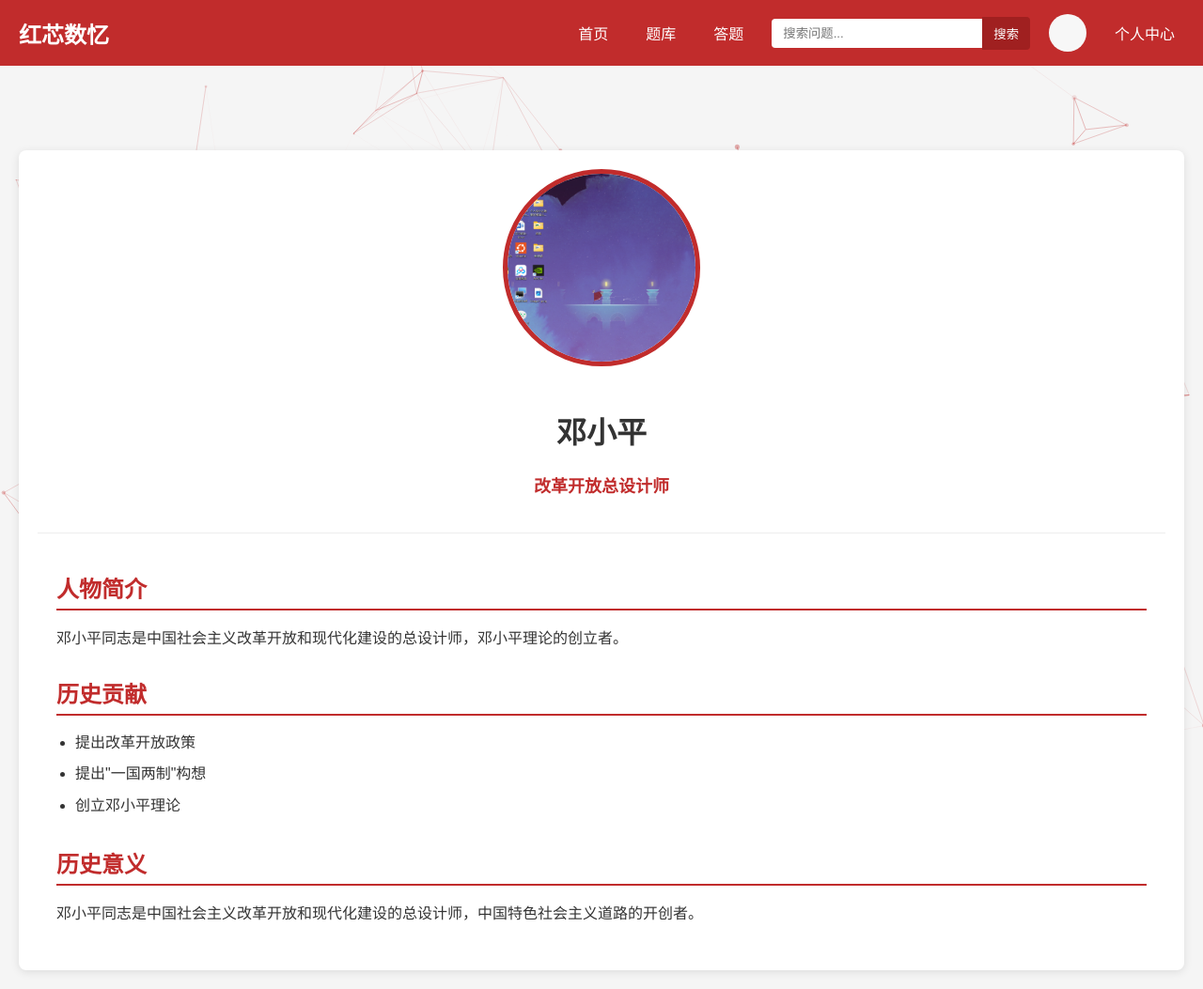
After one commit to Frisk239/hongxinshuyi, a Flask app: page /events/2 in a window 1280 px wide. The commit adds this page. Shown: the whole page at 94% size. Run offline with Flask 3, Linux system fonts and the light colour scheme.

Commit message:
添加了events页面

```diff
--- a/app.py
+++ b/app.py
@@ -1,14 +1,8 @@
 from flask import Flask, render_template, request, jsonify, redirect, url_for, session, g
-from werkzeug.security import generate_password_hash, check_password_hash
 import sqlite3
 import os
 from openai import OpenAI
-from dotenv import load_dotenv
-
-load_dotenv()
-
 app = Flask(__name__)
-app.secret_key = os.getenv('SECRET_KEY') or 'dev-secret-key'
 
 # 初始化数据库
 from database import get_db, init_app
@@ -25,17 +19,21 @@ def login():
             'SELECT * FROM users WHERE username = ?', (username,)
         ).fetchone()
 
-        if user and check_password_hash(user['password'], password):
+        if user is None:
+            return '用户不存在', 401
+        if user['password'] == password:
             session['user_id'] = user['id']
+            session['username'] = user['username']
+            session['avatar_path'] = user['avatar_path'] or 'static/image/default_touxiang.png'
             return redirect(url_for('index'))
-        return 'Invalid username or password', 401
+        return '密码错误', 401
     return render_template('login.html')
 
 @app.route('/register', methods=['GET', 'POST'])
 def register():
     if request.method == 'POST':
         username = request.form['username']
-        password = generate_password_hash(request.form['password'])
+        password = request.form['password']
         avatar = request.files.get('avatar')
 
         db = get_db()
@@ -63,14 +61,73 @@ def logout():
 @app.route('/')
 def index():
     db = get_db()
-    # 示例英雄数据 - 实际应从数据库获取
     heroes = [
-        {'id': 1, 'name': '毛泽东', 'description': '伟大的无产阶级革命家', 'image': 'image/image1.png'},
-        {'id': 2, 'name': '邓小平', 'description': '改革开放总设计师', 'image': 'image/image2.png'},
-        {'id': 3, 'name': '周恩来', 'description': '人民的好总理', 'image': 'image/image3.png'},
-        {'id': 4, 'name': '朱德', 'description': '红军之父', 'image': 'image/image4.png'}
+        {
+            'id': 1,
+            'name': '毛泽东',
+            'description': '伟大的无产阶级革命家',
+            'image': 'image/image1.png',
+            'contributions': [
+                '领导中国人民取得新民主主义革命胜利',
+                '创立毛泽东思想',
+                '建立中华人民共和国'
+            ],
+            'significance': '毛泽东同志是伟大的马克思主义者，是中国共产党、中国人民解放军和中华人民共和国的主要创立者之一'
+        },
+        {
+            'id': 2,
+            'name': '邓小平',
+            'description': '改革开放总设计师',
+            'image': 'image/image2.png',
+            'contributions': [
+                '提出改革开放政策',
+                '提出"一国两制"构想',
+                '创立邓小平理论'
+            ],
+            'significance': '邓小平同志是中国社会主义改革开放和现代化建设的总设计师，邓小平理论的创立者'
+        },
+        {
+            'id': 3,
+            'name': '周恩来',
+            'description': '人民的好总理',
+            'image': 'image/image3.png',
+            'contributions': [
+                '新中国外交事业的主要奠基者',
+                '提出和平共处五项原则',
+                '为国家建设和发展做出卓越贡献'
+            ],
+            'significance': '周恩来同志是中国共产党、中华人民共和国和中国人民解放军的主要领导人之一，深受人民爱戴'
+        },
+        {
+            'id': 4,
+            'name': '朱德',
+            'description': '红军之父',
+            'image': 'image/image4.png',
+            'contributions': [
+                '中国人民解放军的主要缔造者之一',
+                '参与领导南昌起义',
+                '为革命战争胜利做出重大贡献'
+            ],
+            'significance': '朱德同志是伟大的马克思主义者，无产阶级革命家、政治家和军事家，中国共产党、中国人民解放军和中华人民共和国的主要领导人之一'
+        }
     ]
     return render_template('index.html', heroes=heroes)
+
+@app.route('/events/1')
+def mao():
+    return render_template('events/mao.html')
+
+@app.route('/events/2')
+def deng():
+    return render_template('events/deng.html')
+
+@app.route('/events/3')
+def zhou():
+    return render_template('events/zhou.html')
+
+@app.route('/events/4')
+def zhu():
+    return render_template('events/zhu.html')
 
 @app.route('/questions')
 def questions():
@@ -118,7 +175,10 @@ def submit_answer():
 @app.route('/api/chat', methods=['POST'])
 def chat():
     data = request.get_json()
-    client = OpenAI(api_key=os.getenv('DEEPSEEK_API_KEY'), base_url="https://api.deepseek.com")
+    api_key = os.getenv('DEEPSEEK_API_KEY')
+    if not api_key:
+        return jsonify({'error': 'DEEPSEEK_API_KEY environment variable not set'}), 500
+    client = OpenAI(api_key=api_key, base_url="https://api.deepseek.com")
 
     response = client.chat.completions.create(
         model="deepseek-chat",
--- a/static/css/style.css
+++ b/static/css/style.css
@@ -97,13 +97,23 @@ body {
 .swiper-container {
     width: 100%;
     height: 400px;
-    margin-bottom: 30px;
+    margin: 20px 0;
+    overflow: hidden;
+    position: relative;
+}
+
+.swiper-slide {
+    display: flex;
+    justify-content: center;
+    align-items: center;
+    background-color: #f5f5f5;
 }
 
 .swiper-slide img {
     width: 100%;
     height: 100%;
     object-fit: cover;
+    object-position: center;
 }
 
 /* 英雄人物列表 */
@@ -267,3 +277,60 @@ body {
     background-color: #2196F3;
     color: white;
 }
+
+/* 英雄详情页样式 */
+.hero-container {
+    max-width: 1200px;
+    margin: 0 auto;
+    padding: 20px;
+    background-color: white;
+    border-radius: 8px;
+    box-shadow: 0 2px 10px rgba(0, 0, 0, 0.1);
+}
+
+.hero-header {
+    text-align: center;
+    margin-bottom: 40px;
+    padding-bottom: 20px;
+    border-bottom: 1px solid #eee;
+}
+
+.hero-image {
+    width: 200px;
+    height: 200px;
+    border-radius: 50%;
+    object-fit: cover;
+    border: 5px solid #c12c2c;
+    margin-bottom: 20px;
+}
+
+.hero-title {
+    color: #c12c2c;
+    font-size: 18px;
+    font-weight: bold;
+    margin-top: 10px;
+}
+
+.hero-content {
+    padding: 0 20px;
+}
+
+.hero-section {
+    margin-bottom: 30px;
+}
+
+.hero-section h2 {
+    color: #c12c2c;
+    border-bottom: 2px solid #c12c2c;
+    padding-bottom: 5px;
+    margin-bottom: 15px;
+}
+
+.hero-contributions {
+    padding-left: 20px;
+}
+
+.hero-contributions li {
+    margin-bottom: 8px;
+    line-height: 1.6;
+}
--- /dev/null
+++ b/templates/events/deng.html
@@ -0,0 +1,34 @@
+{% extends "base.html" %}
+
+{% block title %}邓小平{% endblock %}
+
+{% block content %}
+<div class="hero-container">
+    <div class="hero-header">
+        <img src="{{ url_for('static', filename='image/image2.png') }}" alt="邓小平" class="hero-image">
+        <h1>邓小平</h1>
+        <p class="hero-title">改革开放总设计师</p>
+    </div>
+
+    <div class="hero-content">
+        <section class="hero-section">
+            <h2>人物简介</h2>
+            <p>邓小平同志是中国社会主义改革开放和现代化建设的总设计师，邓小平理论的创立者。</p>
+        </section>
+
+        <section class="hero-section">
+            <h2>历史贡献</h2>
+            <ul class="hero-contributions">
+                <li>提出改革开放政策</li>
+                <li>提出"一国两制"构想</li>
+                <li>创立邓小平理论</li>
+            </ul>
+        </section>
+
+        <section class="hero-section">
+            <h2>历史意义</h2>
+            <p>邓小平同志是中国社会主义改革开放和现代化建设的总设计师，中国特色社会主义道路的开创者。</p>
+        </section>
+    </div>
+</div>
+{% endblock %}
--- a/templates/index.html
+++ b/templates/index.html
@@ -32,7 +32,7 @@
                 <img src="{{ url_for('static', filename=hero.image) }}" alt="{{ hero.name }}">
                 <h3>{{ hero.name }}</h3>
                 <p>{{ hero.description }}</p>
-<a href="{{ url_for('answer', question_id=hero.id) }}">了解更多</a>
+<a href="{{ url_for('mao' if hero.id == 1 else 'deng' if hero.id == 2 else 'zhou' if hero.id == 3 else 'zhu') }}">了解更多</a>
             </div>
             {% endfor %}
         </div>
```
Also changed, not shown: init_questions.py (+124 -129 lines), templates/events/mao.html (added, +34 -0 lines), templates/events/zhou.html (added, +34 -0 lines), templates/events/zhu.html (added, +34 -0 lines), templates/questions.html (+0 -7 lines), database.db, static/uploads/touxiang.jpg (added), 1 other file.
